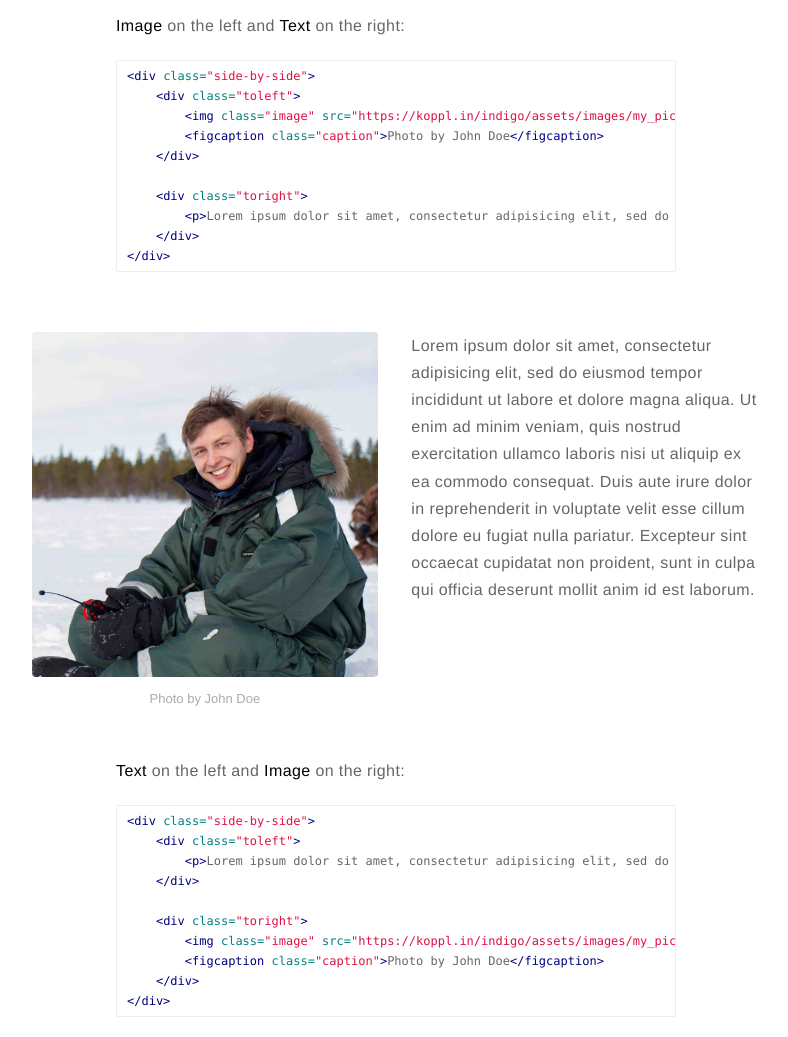
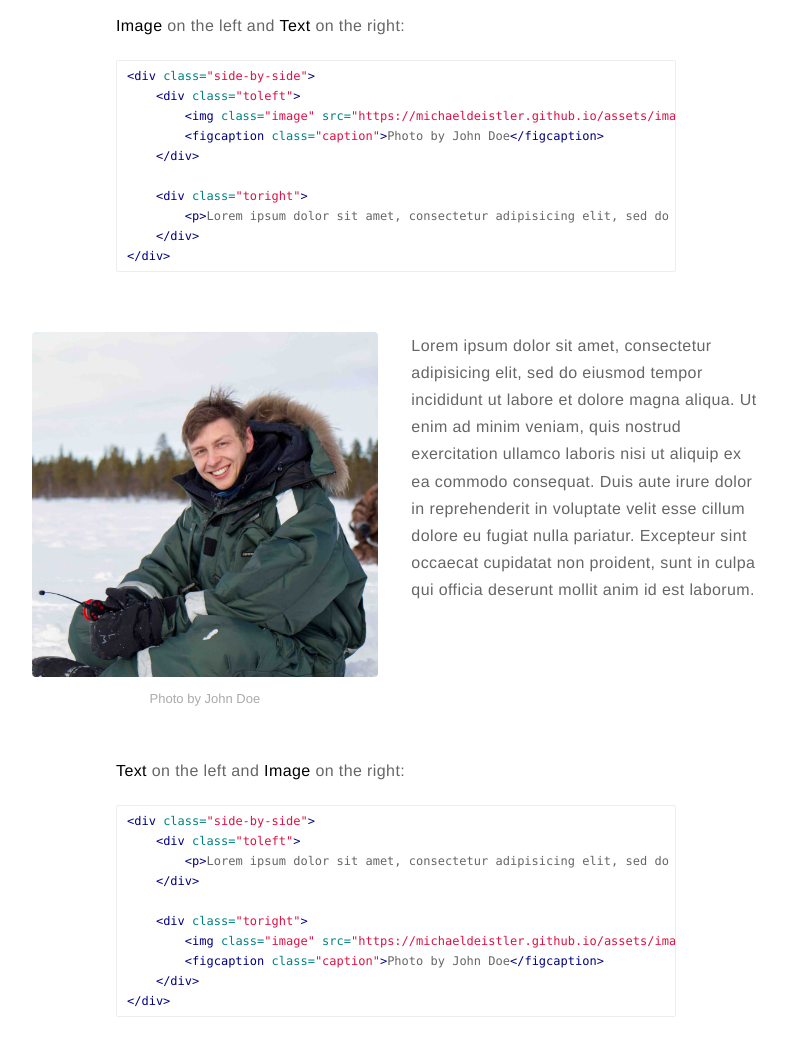
Before and after one commit to michaeldeistler/michaeldeistler.github.io, a Jekyll site: the page built from _posts/2015-02-24-markdown-extra-components.markdown, in a window 1280 px wide and 1400 px high, scrolled down 1068 px. Shown: the part 151-1188 px from the top of the window, without its empty margins (244-1032 px from the left). Built offline with Jekyll 4.4.1, drawn with Linux system fonts in a browser that asks for light colours; comment, search, counter and statistics services are not loaded.

Commit message:
picture fix

```diff
--- a/_config.yml
+++ b/_config.yml
@@ -7,7 +7,7 @@ description: A scientific blog
 
 # if it's an external image, update below for true
 # better with square images
-external-image: false
+external-image: true
 picture: assets/images/my_picture2.jpg
 
 # If you want to include your resume, set to true
@@ -16,7 +16,7 @@ resume: true
 resume-external: true
 resume-url: https://google.com/?q=my+resume
 
-url: https://koppl.in/indigo
+url: https://michaeldeistler.github.io
 # your url: http://USERNAME.github.io
 
 permalink: /:title/
@@ -34,7 +34,7 @@ disqus:
   categories: [blog, project] # only show disqus for posts that have these categories
 
 # if you don't have any of social below, comment the line
-facebook: myfacebook
+facebook: Michael Deistler
 twitter: mytwitter
 # google: mygoogle
 # instagram: myinstagram
@@ -42,7 +42,7 @@ twitter: mytwitter
 # linkedin: mylinkedin
 # youtube: myyoutube
 # spotify: myspotify
-github: mygithub
+github: michaeldeistler
 # gitlab: mygitlab
 # lastfm: mylastfm
 # stackoverflow: 7044681/mystackoverflow
```
